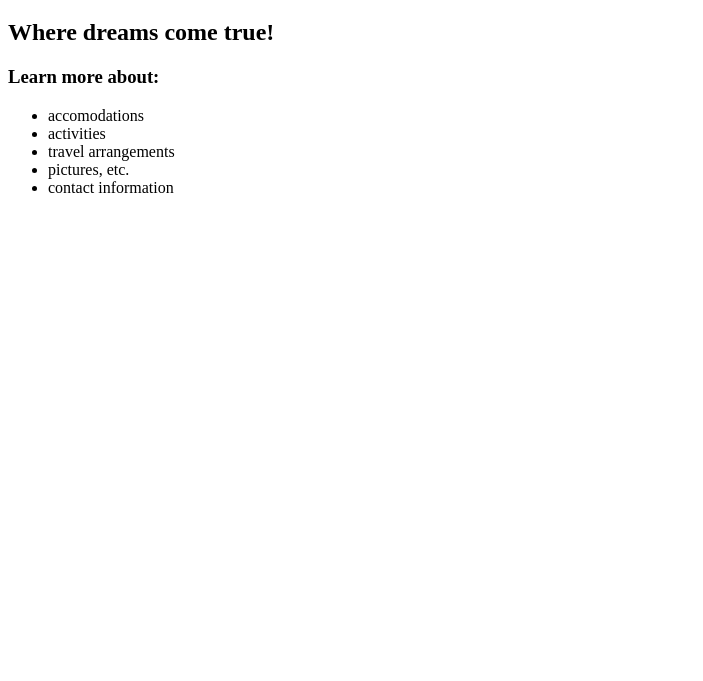
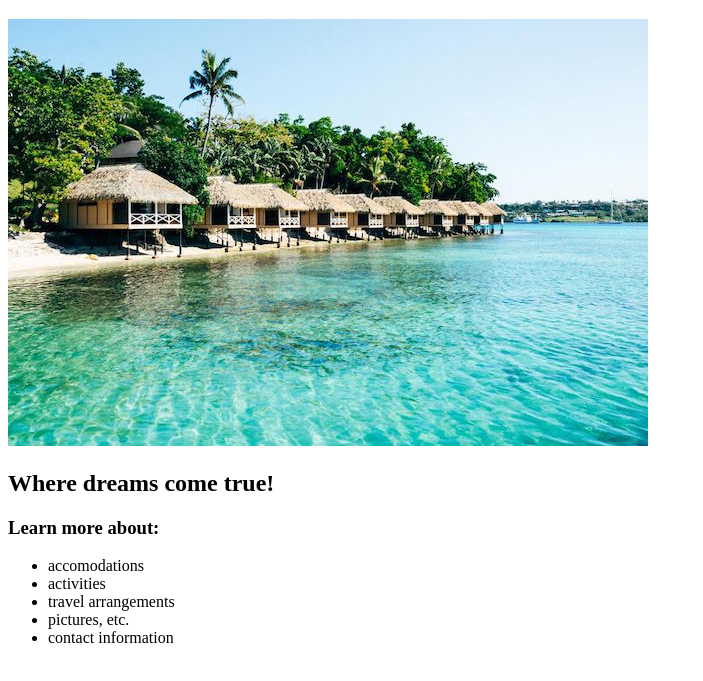
Before and after one commit to Sara-Hamilton/resort-website, a plain HTML site: page index.html in a window 1280 px wide. Shown: the part 61-742 px from the top of the page, without its empty margins (0-703 px from the left). Drawn offline with Linux system fonts and the light colour scheme.

Commit message:
add image of resort

```diff
--- a/index.html
+++ b/index.html
@@ -5,6 +5,7 @@
   </head>
   <body>
     <h1>Fantasy Island Resort</h1>
+    <img src="img/island.jpg" alt="photo of resort">
     <h2>Where dreams come true!</h2>
     <h3>Learn more about:</h3>
       <ul>
```
Also changed, not shown: img/island.jpg (added).
